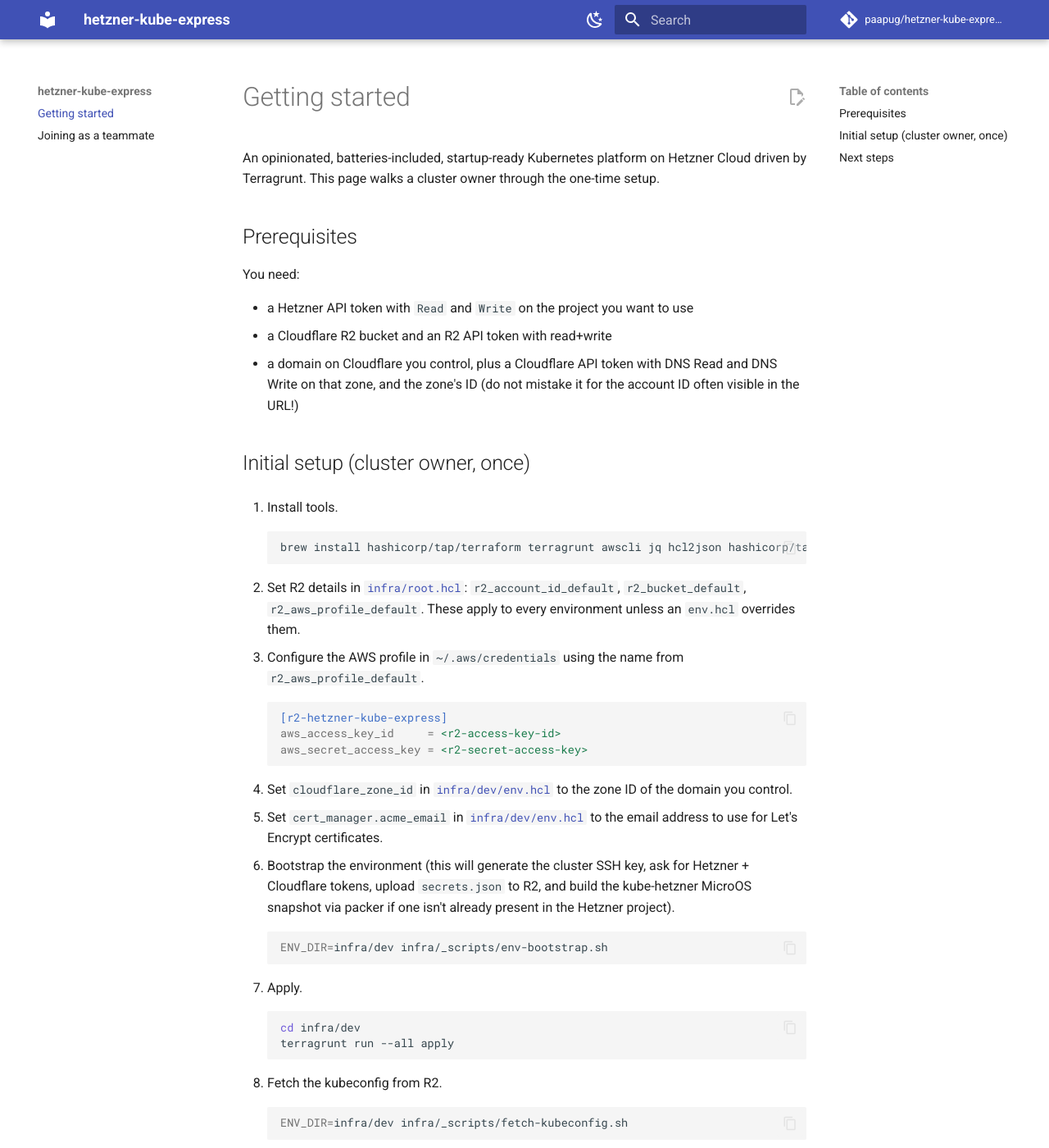
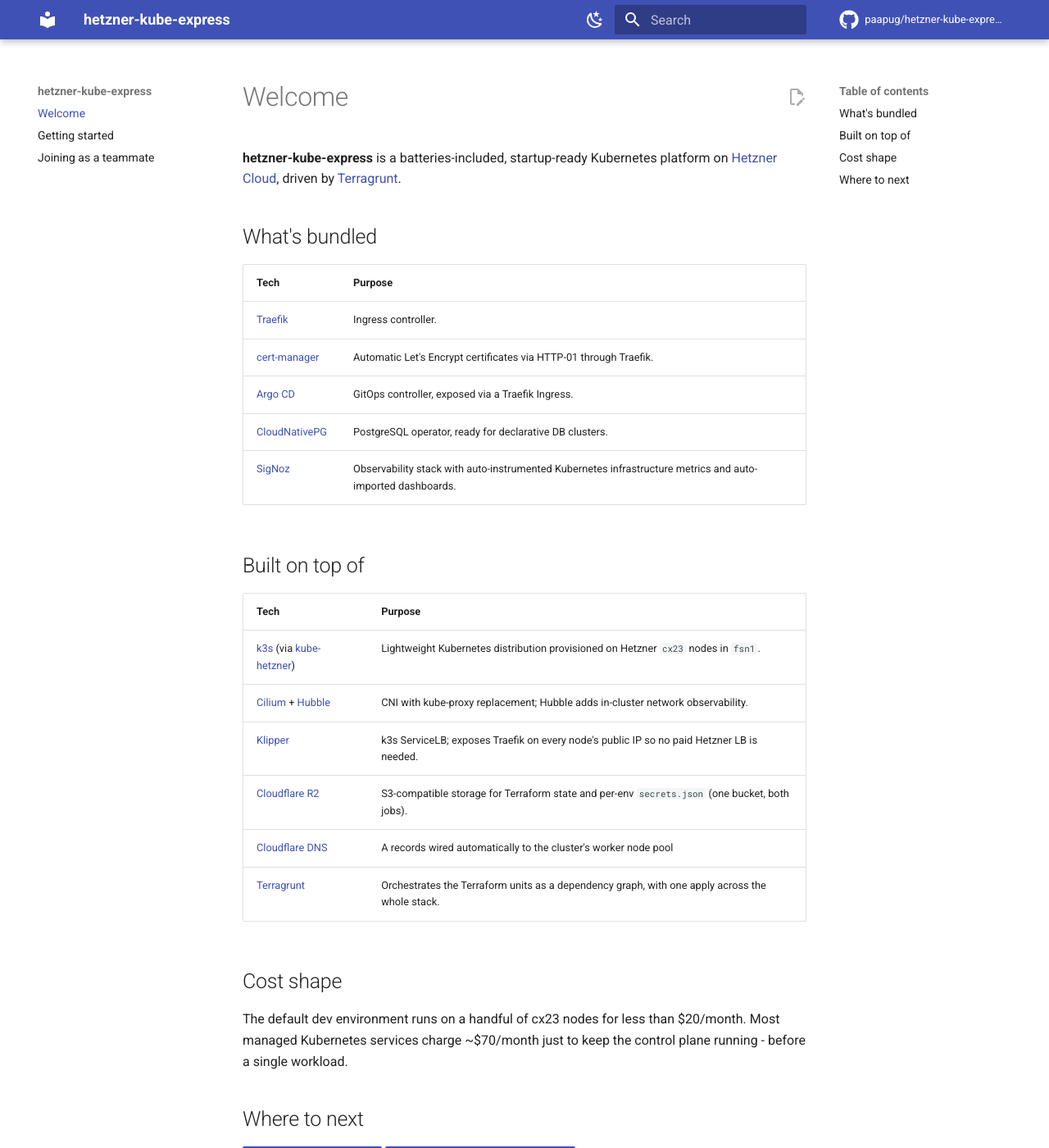
Before and after one commit to paapug/hetzner-kube-express, an MkDocs documentation site: the page built from docs/index.md, in a window 1280 px wide and 1400 px high. Shown: the whole window at 82% size. Built offline with MkDocs 1.6.1 and Material for MkDocs 9.7.7, drawn with Linux system fonts in a browser that asks for light colours; comment, search, counter and statistics services are not loaded; some of the changed text lies outside the part shown.

Commit message:
Welcome page

````diff
--- /dev/null
+++ b/docs/getting-started.md
@@ -0,0 +1,61 @@
+# Getting started
+
+An opinionated, batteries-included, startup-ready Kubernetes platform on Hetzner Cloud driven by Terragrunt. This page walks a cluster owner through the one-time setup.
+
+## Prerequisites
+
+You need:
+
+- a Hetzner API token with `Read` and `Write` on the project you want to use
+- a Cloudflare R2 bucket and an R2 API token with read+write
+- a domain on Cloudflare you control, plus a Cloudflare API token with DNS Read and DNS Write on that zone, and the zone's ID (do not mistake it for the account ID often visible in the URL!)
+
+## Initial setup (cluster owner, once)
+
+1. Install tools.
+
+    ```bash
+    brew install hashicorp/tap/terraform terragrunt awscli jq hcl2json hashicorp/tap/packer hcloud
+    ```
+
+2. Set R2 details in [`infra/root.hcl`](https://github.com/paapug/hetzner-kube-express/blob/main/infra/root.hcl): `r2_account_id_default`, `r2_bucket_default`, `r2_aws_profile_default`. These apply to every environment unless an `env.hcl` overrides them.
+
+3. Configure the AWS profile in `~/.aws/credentials` using the name from `r2_aws_profile_default`.
+
+    ```ini
+    [r2-hetzner-kube-express]
+    aws_access_key_id     = <r2-access-key-id>
+    aws_secret_access_key = <r2-secret-access-key>
+    ```
+
+4. Set `cloudflare_zone_id` in [`infra/dev/env.hcl`](https://github.com/paapug/hetzner-kube-express/blob/main/infra/dev/env.hcl) to the zone ID of the domain you control.
+
+5. Set `cert_manager.acme_email` in [`infra/dev/env.hcl`](https://github.com/paapug/hetzner-kube-express/blob/main/infra/dev/env.hcl) to the email address to use for Let's Encrypt certificates.
+
+6. Bootstrap the environment (this will generate the cluster SSH key, ask for Hetzner + Cloudflare tokens, upload `secrets.json` to R2, and build the kube-hetzner MicroOS snapshot via packer if one isn't already present in the Hetzner project).
+
+    ```bash
+    ENV_DIR=infra/dev infra/_scripts/env-bootstrap.sh
+    ```
+
+7. Apply.
+
+    ```bash
+    cd infra/dev
+    terragrunt run --all apply
+    ```
+
+8. Fetch the kubeconfig from R2.
+
+    ```bash
+    ENV_DIR=infra/dev infra/_scripts/fetch-kubeconfig.sh
+    ```
+
+!!! info "Timing"
+    Bootstrap takes ~5–10 min on first run (packer builds the MicroOS snapshot). Apply itself is then ~5–10 min.
+
+Share with teammates: the AWS profile keys (via password manager).
+
+## Next steps
+
+For joining as a teammate, adding environments, daily commands, trade-offs, and troubleshooting, see the project [README](https://github.com/paapug/hetzner-kube-express#readme).
--- a/docs/index.md
+++ b/docs/index.md
@@ -1,61 +1,37 @@
-# Getting started
+# Welcome
 
-An opinionated, batteries-included, startup-ready Kubernetes platform on Hetzner Cloud driven by Terragrunt. This page walks a cluster owner through the one-time setup.
+**hetzner-kube-express** is a batteries-included, startup-ready Kubernetes platform on [Hetzner Cloud](https://www.hetzner.com/cloud), driven by [Terragrunt](https://terragrunt.gruntwork.io/).
 
-## Prerequisites
+## What's bundled
 
-You need:
+| Tech                                                                                 | Purpose                                                                                                    |
+| ------------------------------------------------------------------------------------ | ---------------------------------------------------------------------------------------------------------- |
+| [Traefik](https://traefik.io/)                                                       | Ingress controller.                                                                                        |
+| [cert-manager](https://cert-manager.io/)                                             | Automatic Let's Encrypt certificates via HTTP-01 through Traefik.                                          |
+| [Argo CD](https://argo-cd.readthedocs.io/)                                           | GitOps controller, exposed via a Traefik Ingress.                                                          |
+| [CloudNativePG](https://cloudnative-pg.io/)                                          | PostgreSQL operator, ready for declarative DB clusters.                                                    |
+| [SigNoz](https://signoz.io/)                                                         | Observability stack with auto-instrumented Kubernetes infrastructure metrics and auto-imported dashboards. |
 
-- a Hetzner API token with `Read` and `Write` on the project you want to use
-- a Cloudflare R2 bucket and an R2 API token with read+write
-- a domain on Cloudflare you control, plus a Cloudflare API token with DNS Read and DNS Write on that zone, and the zone's ID (do not mistake it for the account ID often visible in the URL!)
+## Built on top of
 
-## Initial setup (cluster owner, once)
+| Tech                                                                                                       | Purpose                                                                                            |
+| ---------------------------------------------------------------------------------------------------------- | -------------------------------------------------------------------------------------------------- |
+| [k3s](https://k3s.io/) (via [kube-hetzner](https://github.com/kube-hetzner/terraform-hcloud-kube-hetzner)) | Lightweight Kubernetes distribution provisioned on Hetzner `cx23` nodes in `fsn1`.                 |
+| [Cilium](https://cilium.io/) + [Hubble](https://docs.cilium.io/en/stable/observability/hubble/)            | CNI with kube-proxy replacement; Hubble adds in-cluster network observability.                     |
+| [Klipper](https://klipper.sh/)                                                                             | k3s ServiceLB; exposes Traefik on every node's public IP so no paid Hetzner LB is needed.          |
+| [Cloudflare R2](https://developers.cloudflare.com/r2/)                                                     | S3-compatible storage for Terraform state and per-env `secrets.json` (one bucket, both jobs).      |
+| [Cloudflare DNS](https://developers.cloudflare.com/dns/)                                                   | A records wired automatically to the cluster's worker node pool                                    |
+| [Terragrunt](https://terragrunt.gruntwork.io/)                                                             | Orchestrates the Terraform units as a dependency graph, with one apply across the whole stack.     |
 
-1. Install tools.
+## Cost shape
 
-    ```bash
-    brew install hashicorp/tap/terraform terragrunt awscli jq hcl2json hashicorp/tap/packer hcloud
-    ```
+The default dev environment runs on a handful of cx23 nodes for less than $20/month. Most managed Kubernetes services charge ~$70/month just to keep the control plane running - before a single workload.
 
-2. Set R2 details in [`infra/root.hcl`](https://github.com/paapug/hetzner-kube-express/blob/main/infra/root.hcl): `r2_account_id_default`, `r2_bucket_default`, `r2_aws_profile_default`. These apply to every environment unless an `env.hcl` overrides them.
+## Where to next
 
-3. Configure the AWS profile in `~/.aws/credentials` using the name from `r2_aws_profile_default`.
+[:material-arrow-right: Get started](getting-started.md){ .md-button .md-button--primary }
+[:material-account-multiple: Join as a teammate](joining.md){ .md-button }
 
-    ```ini
-    [r2-hetzner-kube-express]
-    aws_access_key_id     = <r2-access-key-id>
-    aws_secret_access_key = <r2-secret-access-key>
-    ```
-
-4. Set `cloudflare_zone_id` in [`infra/dev/env.hcl`](https://github.com/paapug/hetzner-kube-express/blob/main/infra/dev/env.hcl) to the zone ID of the domain you control.
-
-5. Set `cert_manager.acme_email` in [`infra/dev/env.hcl`](https://github.com/paapug/hetzner-kube-express/blob/main/infra/dev/env.hcl) to the email address to use for Let's Encrypt certificates.
-
-6. Bootstrap the environment (this will generate the cluster SSH key, ask for Hetzner + Cloudflare tokens, upload `secrets.json` to R2, and build the kube-hetzner MicroOS snapshot via packer if one isn't already present in the Hetzner project).
-
-    ```bash
-    ENV_DIR=infra/dev infra/_scripts/env-bootstrap.sh
-    ```
-
-7. Apply.
-
-    ```bash
-    cd infra/dev
-    terragrunt run --all apply
-    ```
-
-8. Fetch the kubeconfig from R2.
-
-    ```bash
-    ENV_DIR=infra/dev infra/_scripts/fetch-kubeconfig.sh
-    ```
-
-!!! info "Timing"
-    Bootstrap takes ~5–10 min on first run (packer builds the MicroOS snapshot). Apply itself is then ~5–10 min.
-
-Share with teammates: the AWS profile keys (via password manager).
-
-## Next steps
-
-For joining as a teammate, adding environments, daily commands, trade-offs, and troubleshooting, see the project [README](https://github.com/paapug/hetzner-kube-express#readme).
+- New cluster? Head to [Getting started](getting-started.md) for the one-time setup as cluster owner.
+- Onboarding onto an existing cluster? See [Joining as a teammate](joining.md).
+- Looking for daily commands, trade-offs, and troubleshooting? See the project [README](https://github.com/paapug/hetzner-kube-express#readme).
--- a/mkdocs.yml
+++ b/mkdocs.yml
@@ -7,6 +7,8 @@
 
 theme:
   name: material
+  icon:
+    repo: fontawesome/brands/github
   features:
     - content.code.copy
     - content.action.edit
@@ -29,9 +31,13 @@
 markdown_extensions:
   - admonition
   - attr_list
+  - md_in_html
   - tables
   - toc:
       permalink: true
+  - pymdownx.emoji:
+      emoji_index: !!python/name:material.extensions.emoji.twemoji
+      emoji_generator: !!python/name:material.extensions.emoji.to_svg
   - pymdownx.highlight:
       anchor_linenums: true
   - pymdownx.superfences
@@ -39,5 +45,6 @@
       alternate_style: true
 
 nav:
-  - Getting started: index.md
+  - Welcome: index.md
+  - Getting started: getting-started.md
   - Joining as a teammate: joining.md
````
Also changed, not shown: docs/joining.md (+1 -1 lines).
